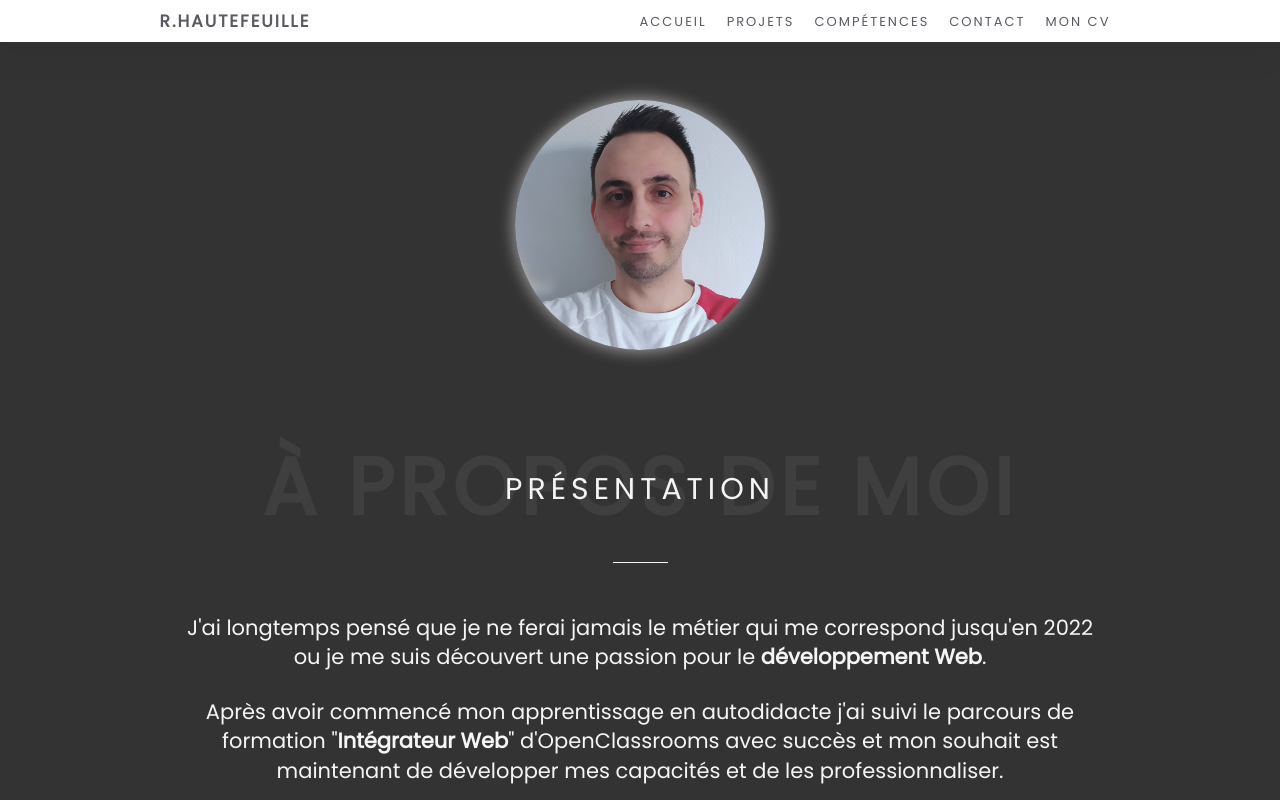
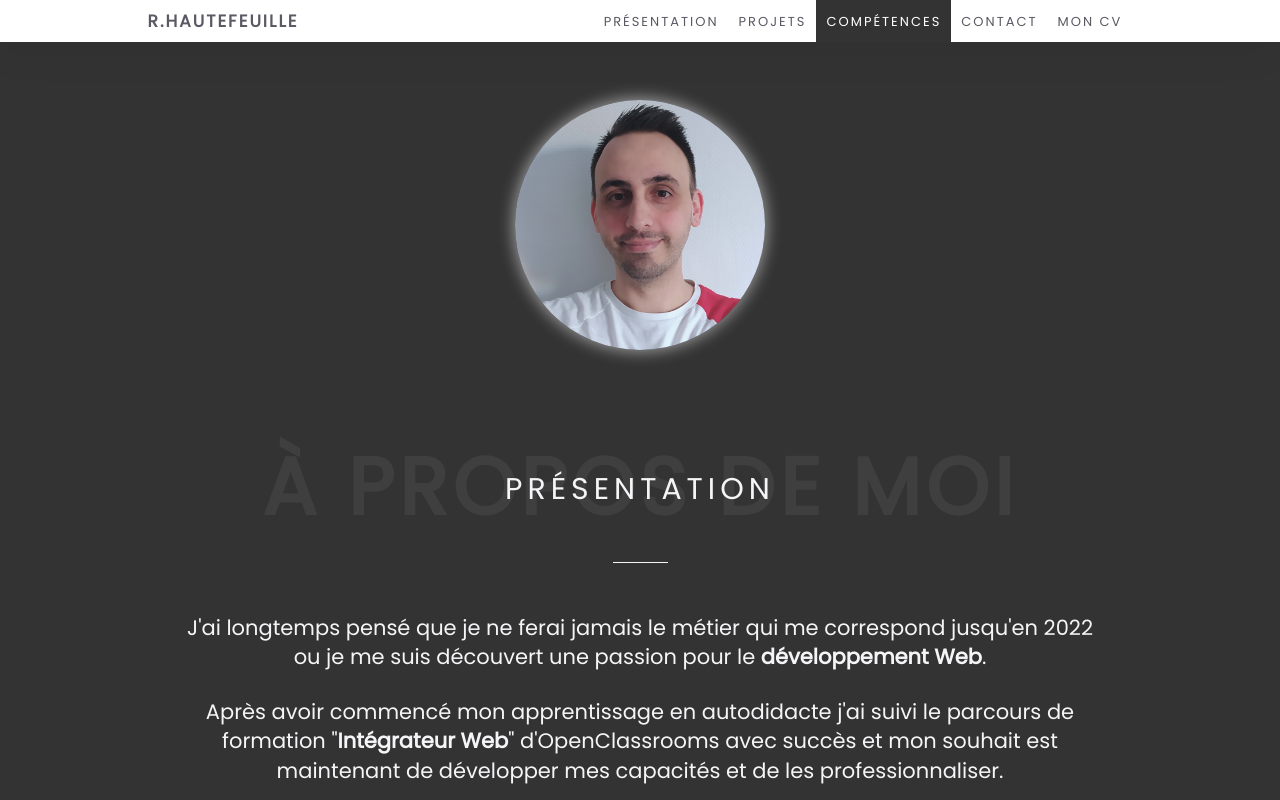
Before and after one commit to Rohmein/Portfolio, a React (Create React App) app: page / in a window 1280 px wide. Shown: the top 800 px of the page. Built offline with nearby package versions, Linux system fonts and the light colour scheme.

Commit message:
Ajustement des classes "active" des boutons lors du scroll de la page + suppression des librairies "React Anchor"

```diff
--- a/package.json
+++ b/package.json
@@ -12,7 +12,6 @@
     "@testing-library/react": "^13.4.0",
     "@testing-library/user-event": "^13.5.0",
     "react": "^18.2.0",
-    "react-anchor-navigation": "^0.2.7",
     "react-dom": "^18.2.0",
     "react-router-dom": "^6.16.0",
     "react-scripts": "5.0.1",
--- a/src/components/Header/Header-style.js
+++ b/src/components/Header/Header-style.js
@@ -30,6 +30,11 @@ export const StyledLink = styled.a`
   color: #5b5963;
   transition: 200ms;
 
+  &.active {
+    background: #333;
+    color: #ffffff;
+  }
+
   &:hover {
     background: #333;
     color: #ffffff;
--- a/src/components/Header/Header.jsx
+++ b/src/components/Header/Header.jsx
@@ -1,8 +1,44 @@
-import React from "react";
+import React, { useEffect, useState } from "react";
 import { NavContainer, HeaderTitle, StyledLink } from "./Header-style";
 
 const Header = () => {
-  const sectionClick = (e) => {
+  const [activeLink, setActiveSection] = useState("");
+
+  useEffect(() => {
+    const handleScroll = () => {
+      const presentation = document.getElementById("presentation");
+      const portfolio = document.getElementById("portfolio");
+      const competences = document.getElementById("competences");
+
+      const sections = [presentation, portfolio, competences];
+      const scrollPosition = window.scrollY;
+
+      sections.forEach((section) => {
+        if (
+          section &&
+          scrollPosition >= section.offsetTop - 100 &&
+          scrollPosition < section.offsetTop + section.offsetHeight - 100
+        ) {
+          setActiveSection(section.id);
+        }
+      });
+
+      const windowHeight = window.innerHeight;
+      const documentHeight = document.body.clientHeight;
+
+      if (scrollPosition + windowHeight === documentHeight) {
+        setActiveSection("competences");
+        return;
+      }
+    };
+
+    window.addEventListener("scroll", handleScroll);
+    return () => {
+      window.removeEventListener("scroll", handleScroll);
+    };
+  }, []);
+
+  const activeAnchor = (e) => {
     e.preventDefault();
 
     const sectionId = e.target.getAttribute("href");
@@ -20,13 +56,25 @@ const Header = () => {
           <HeaderTitle>R.HAUTEFEUILLE</HeaderTitle>
         </div>
         <div>
-          <StyledLink href="#presentation" onClick={sectionClick}>
-            ACCUEIL
+          <StyledLink
+            href="#presentation"
+            className={activeLink === "presentation" ? "active" : ""}
+            onClick={activeAnchor}
+          >
+            PRÉSENTATION
           </StyledLink>
-          <StyledLink href="#portfolio" onClick={sectionClick}>
+          <StyledLink
+            href="#portfolio"
+            className={activeLink === "portfolio" ? "active" : ""}
+            onClick={activeAnchor}
+          >
             PROJETS
           </StyledLink>
-          <StyledLink href="#competences" onClick={sectionClick}>
+          <StyledLink
+            href="#competences"
+            className={activeLink === "competences" ? "active" : ""}
+            onClick={activeAnchor}
+          >
             COMPÉTENCES
           </StyledLink>
           <StyledLink href="mailto:rohmein@live.fr">CONTACT</StyledLink>
```
Also changed, not shown: 1 other file (tests, documents, lock files or other folders).
